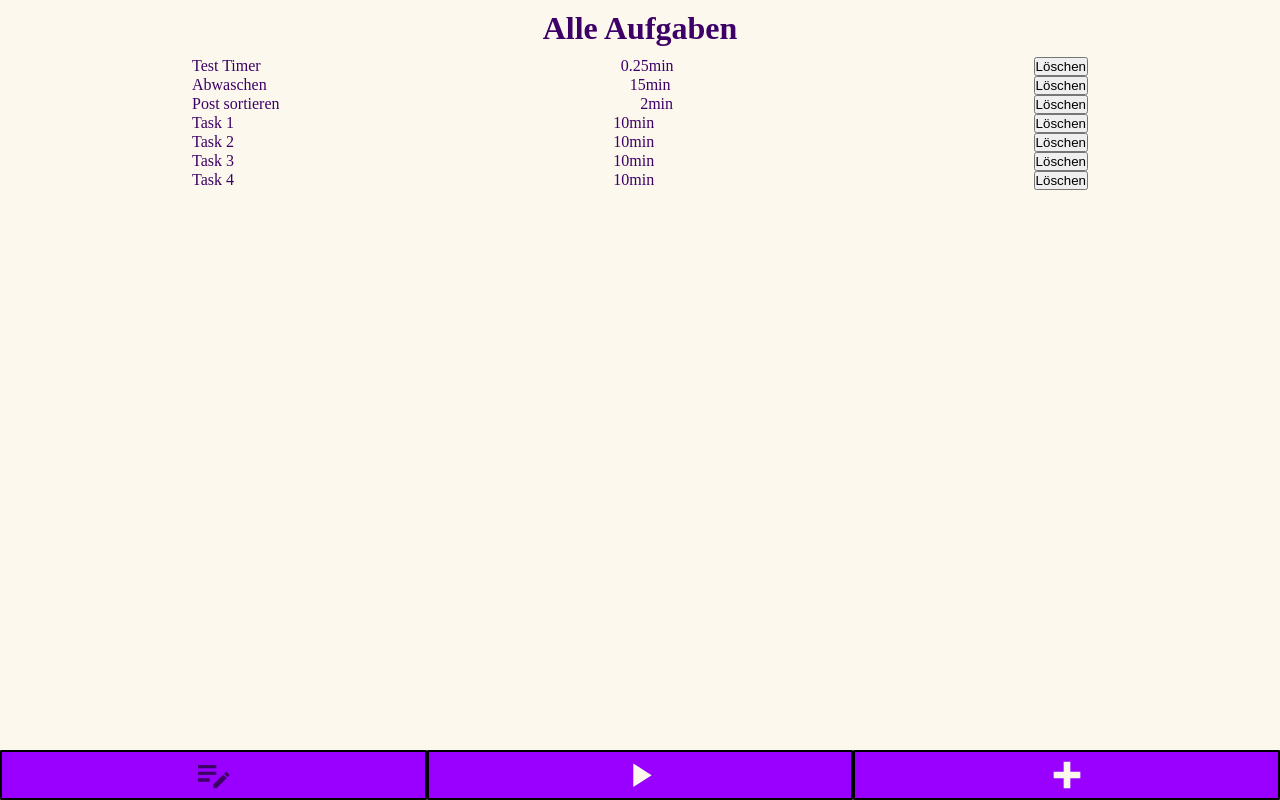
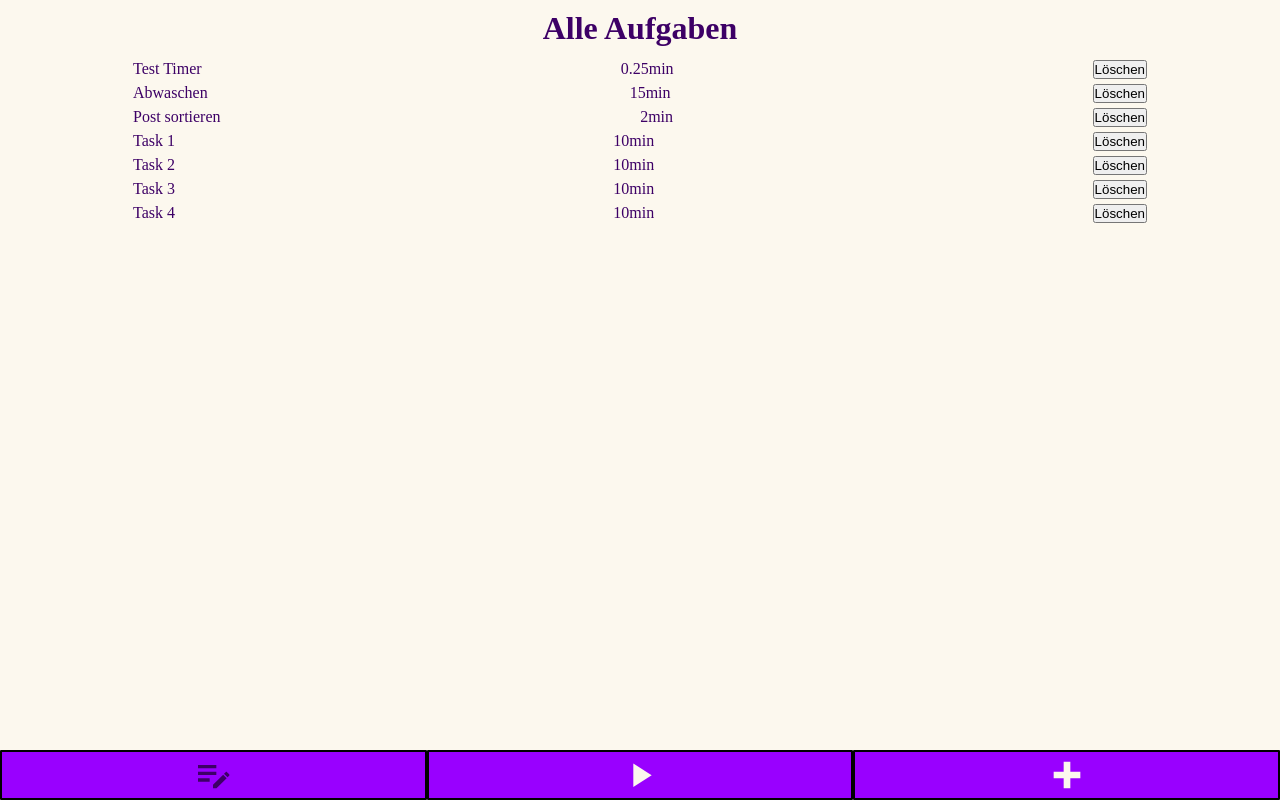
Before and after one commit to A11yship/capstone-project, a Next.js app: page /task-list in a window 1280 px wide. Built offline with nearby package versions, Linux system fonts and the light colour scheme.

Commit message:
Style task list

```diff
--- a/src/components/CurrentTask/StyledCurrentTask.js
+++ b/src/components/CurrentTask/StyledCurrentTask.js
@@ -7,7 +7,7 @@ const StyledCurrentTask = styled.div`
 	width: 80vw;
 	padding: 10px;
 	gap: 5px;
-	border-radius: 5px;
+	border-radius: 30px;
 	background-color: var(--light-accent);
 `;
 
--- a/src/components/List/StyledList.js
+++ b/src/components/List/StyledList.js
@@ -1,7 +1,7 @@
 import styled from 'styled-components';
 
 const StyledList = styled.ul`
-	width: 70vw;
+	width: 80vw;
 	list-style: none;
 `;
 
--- a/src/components/ListItem/StyledListItem.js
+++ b/src/components/ListItem/StyledListItem.js
@@ -3,6 +3,8 @@ import styled from 'styled-components';
 const StyledListItem = styled.li`
 	display: flex;
 	justify-content: space-between;
+	padding: 2.5px 5px;
+	border-radius: 5px;
 	background-color: ${({current}) => (current ? 'var(--light-accent)' : '')};
 `;
 
```
